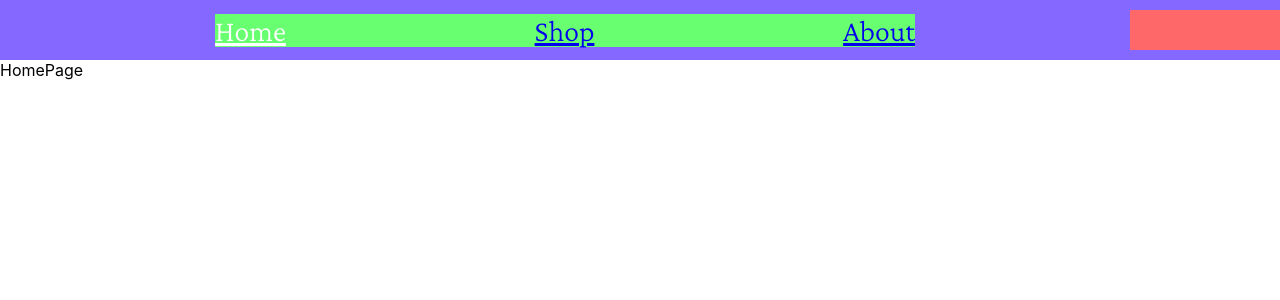
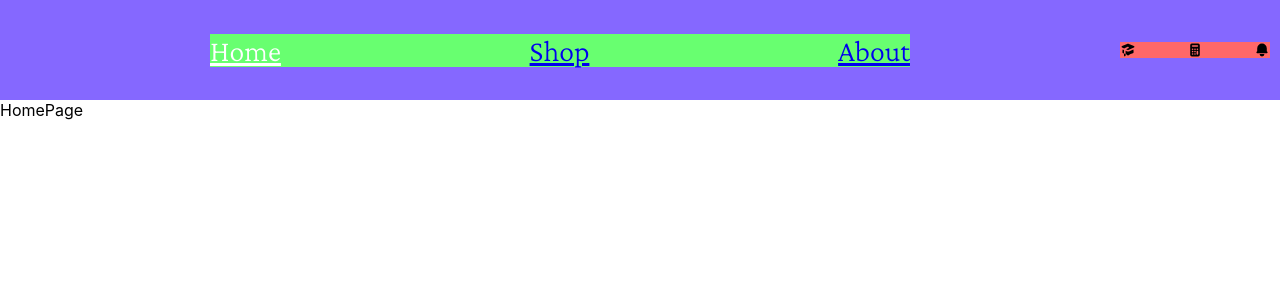
Before and after one commit to FrankvandenBoogaard/webshop_frontend, a React (Create React App) app: page / in a window 1280 px wide. Shown: the top 300 px of the page. Built offline with nearby package versions, Linux system fonts and the light colour scheme.

Commit message:
feat/challenge 3_icons

```diff
--- a/package.json
+++ b/package.json
@@ -8,6 +8,7 @@
     "@testing-library/user-event": "^13.5.0",
     "react": "^18.1.0",
     "react-dom": "^18.1.0",
+    "react-icons": "^4.3.1",
     "react-router-dom": "^6.3.0",
     "react-scripts": "5.0.1",
     "web-vitals": "^2.1.4"
--- a/src/components/NavBar/index.js
+++ b/src/components/NavBar/index.js
@@ -1,5 +1,6 @@
 import React from 'react';
 import { NavLink } from 'react-router-dom';
+import { HiAcademicCap, HiBell, HiCalculator } from 'react-icons/hi';
 import './styles.css';
 
 function NavBar() {
@@ -29,7 +30,11 @@ function NavBar() {
           About
         </NavLink>
       </div>
-      <div className='icons-container'></div>
+      <div className='icons-container'>
+        <HiAcademicCap />
+        <HiCalculator />
+        <HiBell />
+      </div>
     </div>
   );
 }
--- a/src/components/NavBar/styles.css
+++ b/src/components/NavBar/styles.css
@@ -1,7 +1,7 @@
 .container {
   width: 100%;
   /* Fixed height */
-  height: 60px;
+  height: 100px;
   background-color: #8568ff;
   /* flex box */
   display: flex;
@@ -21,9 +21,11 @@
 }
 
 .icons-container {
+  display: flex;
+  justify-content: space-between;
   background-color: #ff6868;
   min-width: 150px;
-  height: 40px;
+  margin-right: 10px;
 }
 
 .links {
```
Also changed, not shown: 1 other file (tests, documents, lock files or other folders).
